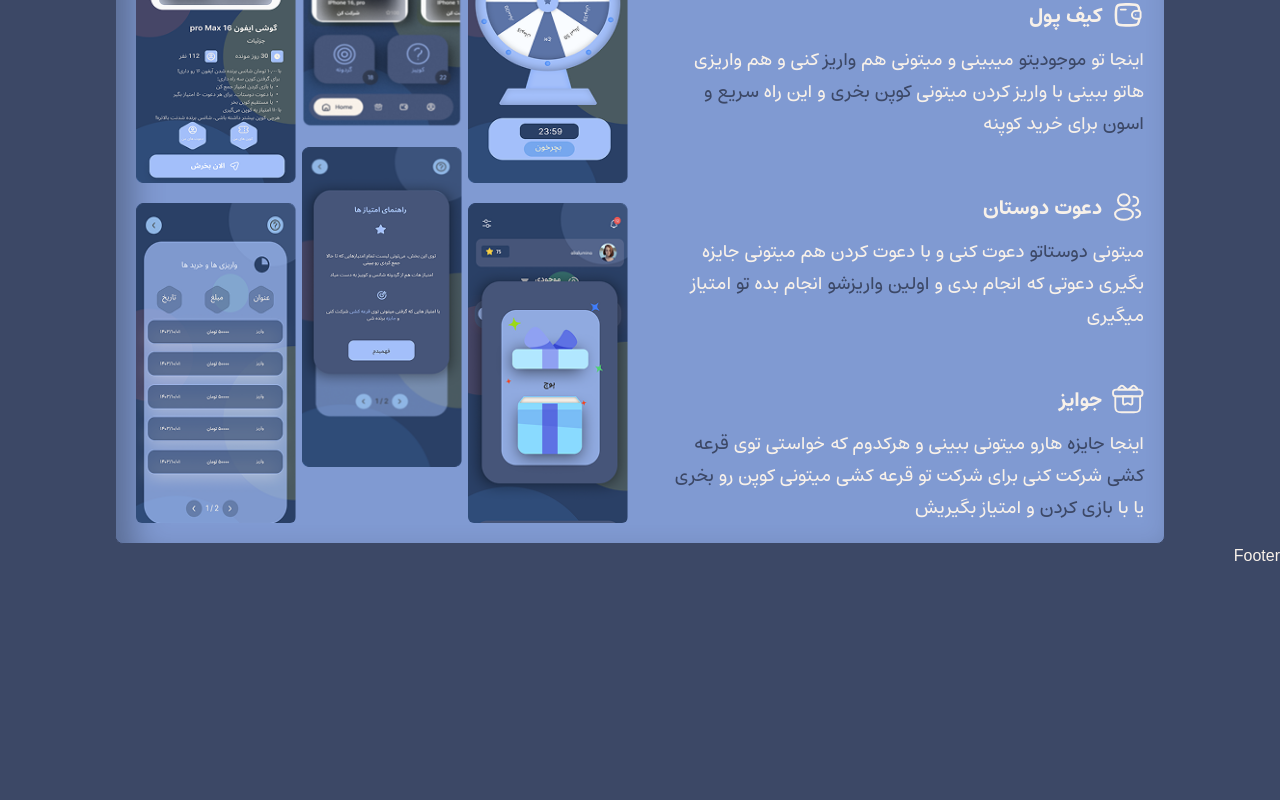
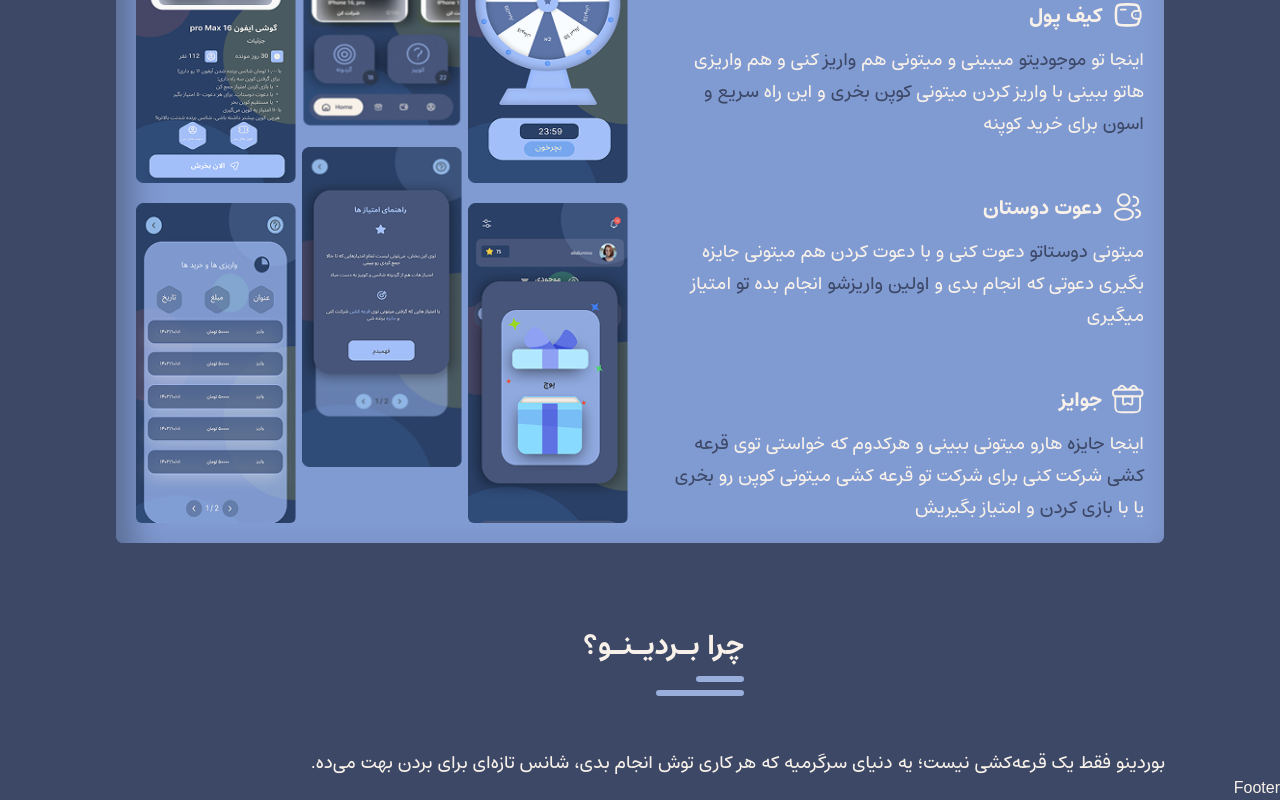
Before and after one commit to buordino/landing, a Next.js app: page / in a window 1280 px wide. Shown: the part 1063-1863 px from the top of the page. Before the commit the page ends 1631 px from the top, so only its background shows below. Built offline with nearby package versions, Linux system fonts and the light colour scheme.

Commit message:
feat(info): add info section

```diff
--- a/src/app/page.tsx
+++ b/src/app/page.tsx
@@ -1,11 +1,13 @@
 import Guide from "@/components/sections/guide/Guide";
 import Hero from "@/components/sections/hero/Hero";
+import Info from "@/components/sections/info/Info";
 
 export default function Home() {
   return (
     <div className="mt-[122px]">
       <Hero />
       <Guide />
+      <Info />
     </div>
   );
 }
--- /dev/null
+++ b/src/components/sections/info/Info.tsx
@@ -0,0 +1,19 @@
+import SectionTitle from "@/components/ui/SectionTitle";
+
+const Info = () => {
+  return (
+    <section>
+      <div className="mt-20">
+        <SectionTitle>چرا بـردیـنـو؟</SectionTitle>
+        <div className="mt-13">
+          <p className="font-medium text-lg">
+            بوردینو فقط یک قرعه‌کشی نیست؛ یه دنیای سرگرمیه که هر کاری توش انجام
+            بدی، شانس تازه‌ای برای بردن بهت می‌ده.
+          </p>
+        </div>
+      </div>
+    </section>
+  );
+};
+
+export default Info;
```
